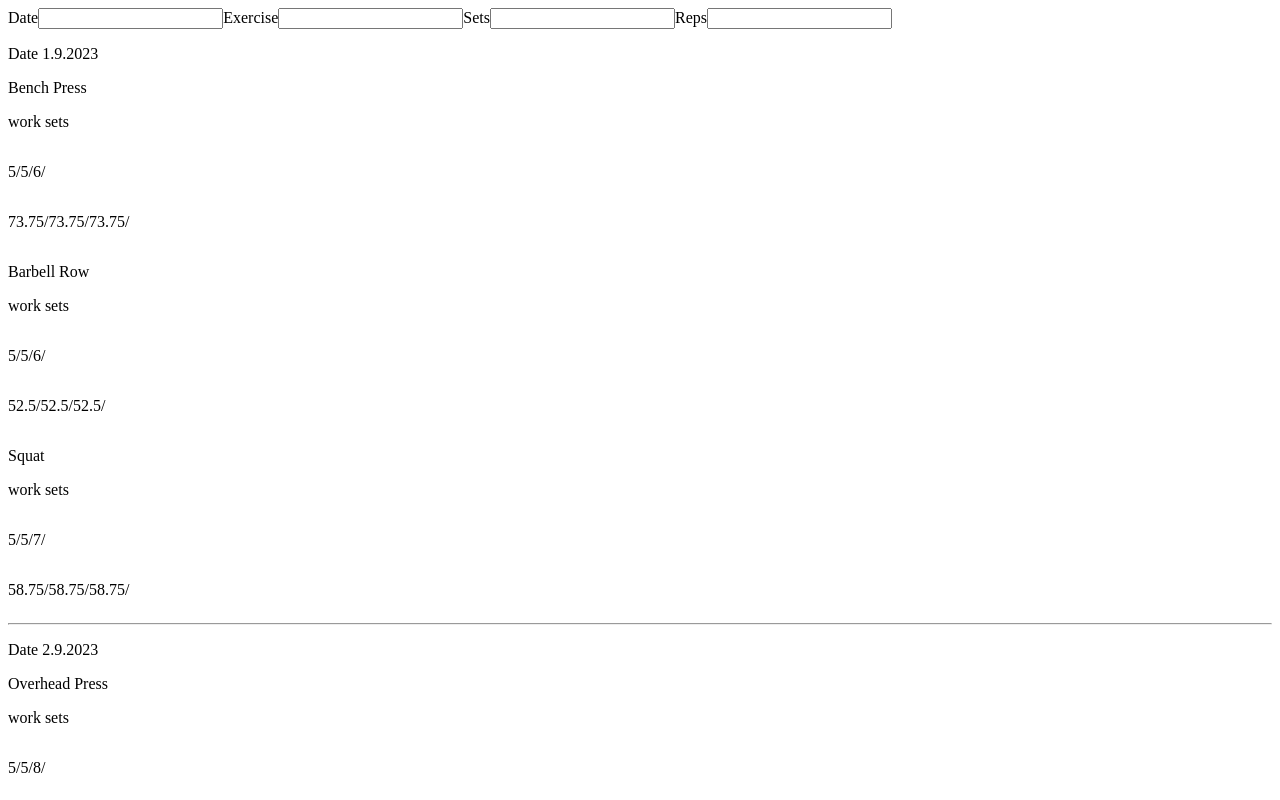
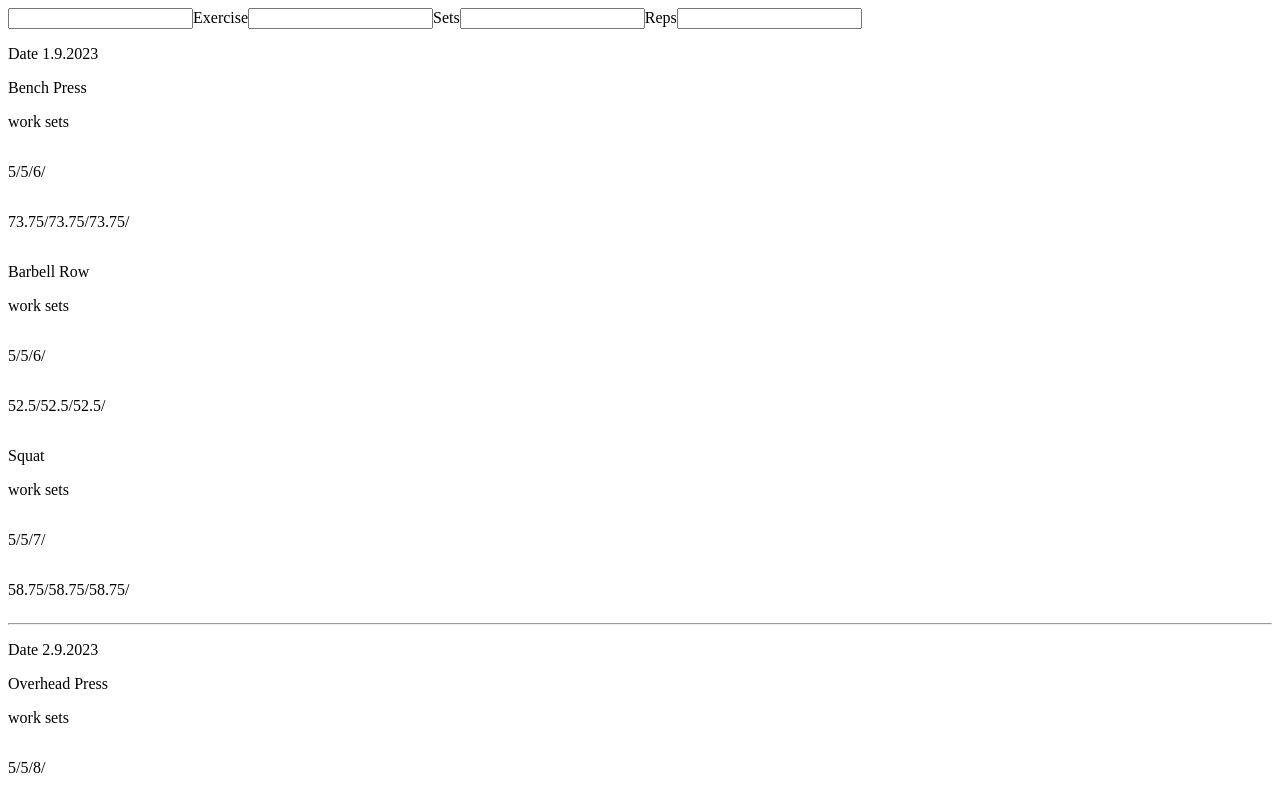
Before and after one commit to LerkkaP/WorkoutLogger, a React (Create React App) app: page / in a window 1280 px wide. Shown: the top 800 px of the page. Built offline with nearby package versions, Linux system fonts and the light colour scheme; no server answers; data requests are answered from the project's data file.

Commit message:
added datepicker component, started configuring exercise API and had problems with environment variable

```diff
--- a/package.json
+++ b/package.json
@@ -10,6 +10,7 @@
     "axios": "^1.5.0",
     "json-server": "^0.17.3",
     "react": "^18.2.0",
+    "react-datepicker": "^4.16.0",
     "react-dom": "^18.2.0",
     "react-redux": "^8.1.2",
     "react-scripts": "5.0.1",
--- a/src/App.js
+++ b/src/App.js
@@ -1,3 +1,4 @@
+import axios from "axios";
 import { useEffect } from "react";
 
 import WorkoutForm from "./components/WorkoutForm";
@@ -11,7 +12,16 @@ import "./style.css";
 const App = () => {
   const dispatch = useDispatch();
 
+  const config = {
+    headers: {
+      "X-Api-Key": process.env.REACT_APP_API_KEY,
+    },
+  };
+
   useEffect(() => {
+    axios
+      .get("https://api.api-ninjas.com/v1/exercises?name=squat", config)
+      .then((response) => console.log(response.data));
     dispatch(initializeWorkouts());
   }, []);
 
--- a/src/components/WorkoutForm.js
+++ b/src/components/WorkoutForm.js
@@ -1,14 +1,16 @@
+import DatePicker from "react-datepicker";
+import "react-datepicker/dist/react-datepicker.css";
+
 const WorkoutForm = () => {
   return (
     <div>
-      Date
-      <input />
+      <DatePicker />
       Exercise
-      <input />
+      <input type="text" />
       Sets
-      <input />
+      <input type="number" />
       Reps
-      <input />
+      <input type="number" />
     </div>
   );
 };
--- a/src/reducers/workoutReducer.js
+++ b/src/reducers/workoutReducer.js
@@ -19,5 +19,9 @@ export const initializeWorkouts = () => {
   };
 };
 
+export const fetchExercises = () => {
+  return async (dispatch) => {};
+};
+
 export const { setupWorkouts } = workoutSlice.actions;
 export default workoutSlice.reducer;
```
Also changed, not shown: 2 other files (tests, documents, lock files or other folders).
